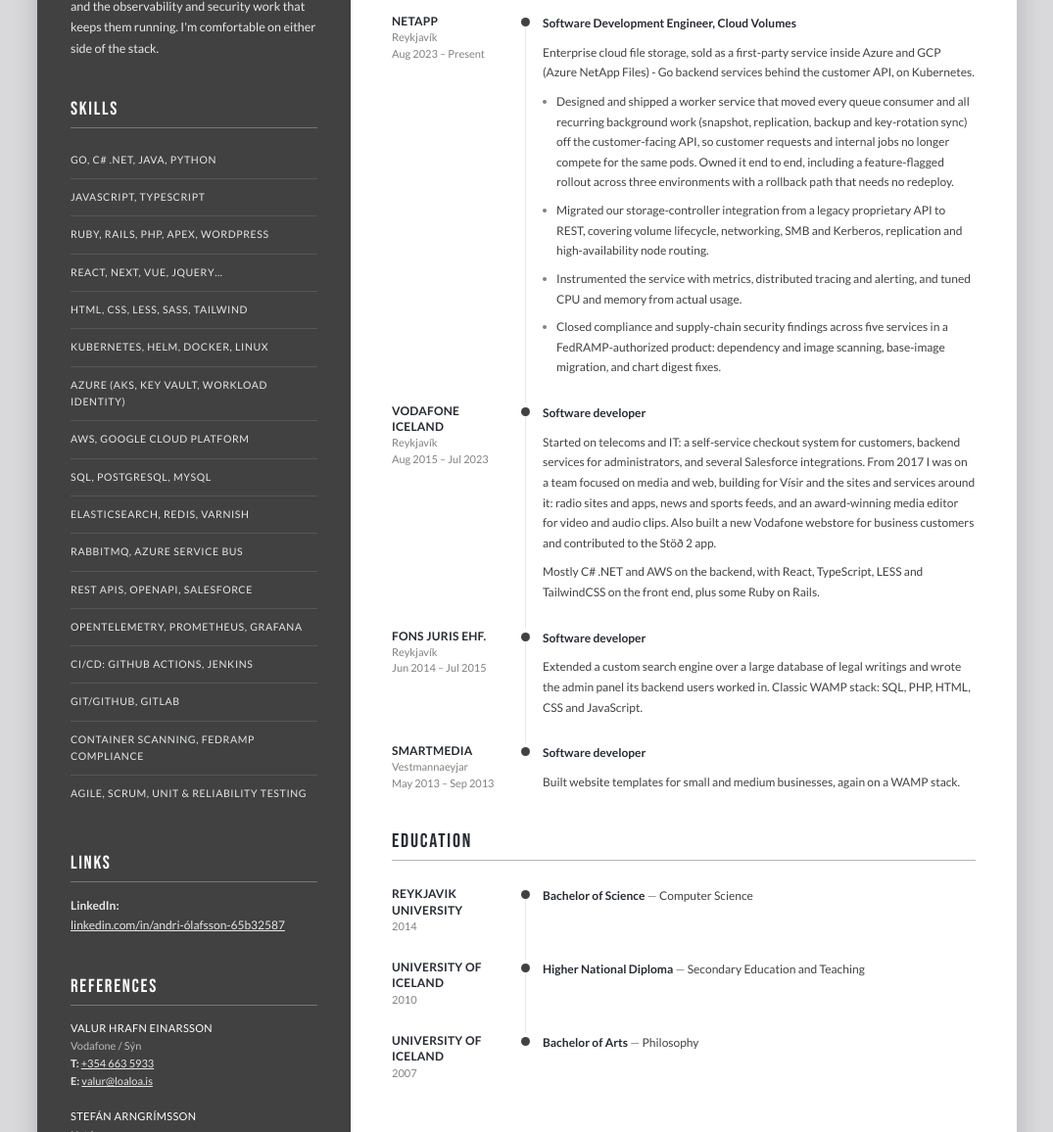
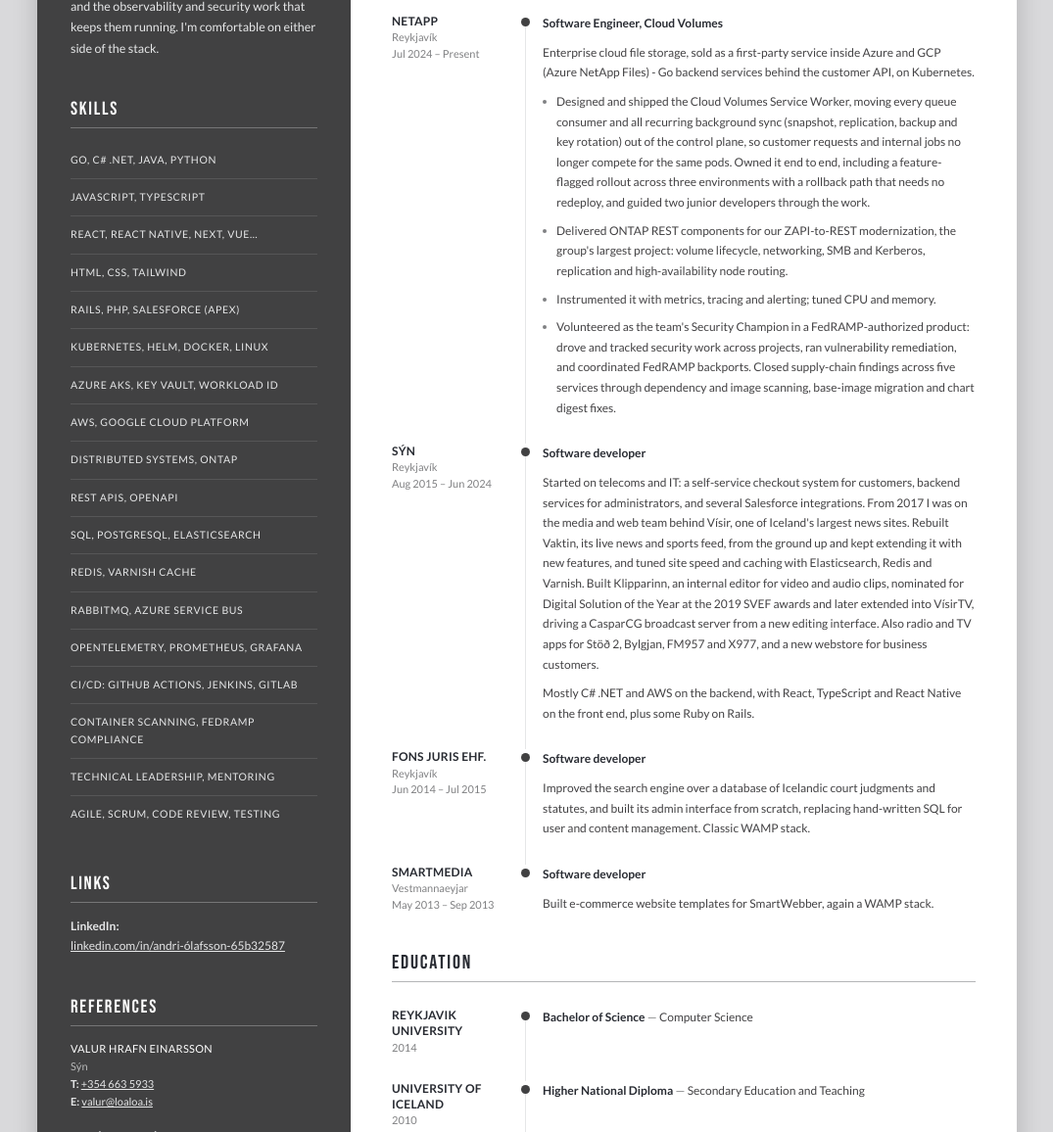
Before and after one commit to andrio12/andri-cv, a plain HTML site: page index.html in a window 1280 px wide. Shown: the part 297-1453 px from the top of the page at 98% size, without its empty margins (102-1177 px from the left). Drawn offline with Linux system fonts and the light colour scheme.

Commit message:
Added details on work xp

```diff
--- a/index.html
+++ b/index.html
@@ -305,19 +305,19 @@
     }
     .sidebar {
       background: none;
-      padding: 30px 24px 24px;
+      padding: 30px 24px 16px;
     }
-    .main { padding: 24px 26px 24px; }
+    .main { padding: 20px 26px 12px; }
     .name { font-size: 38px; }
     .role { letter-spacing: .18em; }
-    .masthead { margin-bottom: 20px; }
+    .masthead { margin-bottom: 14px; }
     .sidebar section + section { margin-top: 26px; }
-    .main section + section { margin-top: 20px; }
-    .main h2 { font-size: 17px; margin-bottom: 13px; }
+    .main section + section { margin-top: 15px; }
+    .main h2 { font-size: 17px; margin-bottom: 10px; }
     .sidebar h2 { font-size: 16px; }
     .about { font-size: 9.5px; line-height: 1.6; }
     .skills li { padding: 6px 0; font-size: 9px; }
-    .entry { padding-bottom: 13px; break-inside: avoid; }
+    .entry { padding-bottom: 11px; break-inside: avoid; }
     .body p, .body li { font-size: 9.5px; line-height: 1.6; }
     .body p { margin-bottom: 6px; }
     .body li { margin-bottom: 5px; }
@@ -340,7 +340,7 @@
     <section>
       <h2>About me</h2>
       <p class="about">
-        Software developer with 12 years of experience on production systems, currently building
+        Software developer with 13 years of experience on production systems, currently building
         backend services for cloud file storage at NetApp. The first half of my career was
         full-stack web work: C#&nbsp;.NET, React, AWS, some Ruby on Rails, and the last few
         years have been backend and platform: Go services on Kubernetes, message queues,
@@ -354,21 +354,22 @@
       <ul class="skills">
         <li>Go, C# .NET, Java, Python</li>
         <li>JavaScript, TypeScript</li>
-        <li>Ruby, Rails, PHP, Apex, WordPress</li>
-        <li>React, Next, Vue, jQuery…</li>
-        <li>HTML, CSS, LESS, SASS, Tailwind</li>
+        <li>React, React Native, Next, Vue…</li>
+        <li>HTML, CSS, Tailwind</li>
+        <li>Rails, PHP, Salesforce (Apex)</li>
         <li>Kubernetes, Helm, Docker, Linux</li>
-        <li>Azure (AKS, Key Vault, Workload Identity)</li>
+        <li>Azure AKS, Key Vault, Workload ID</li>
         <li>AWS, Google Cloud Platform</li>
-        <li>SQL, PostgreSQL, MySQL</li>
-        <li>Elasticsearch, Redis, Varnish</li>
+        <li>Distributed systems, ONTAP</li>
+        <li>REST APIs, OpenAPI</li>
+        <li>SQL, PostgreSQL, Elasticsearch</li>
+        <li>Redis, Varnish cache</li>
         <li>RabbitMQ, Azure Service Bus</li>
-        <li>REST APIs, OpenAPI, Salesforce</li>
         <li>OpenTelemetry, Prometheus, Grafana</li>
-        <li>CI/CD: GitHub Actions, Jenkins</li>
-        <li>Git/GitHub, GitLab</li>
+        <li>CI/CD: GitHub Actions, Jenkins, GitLab</li>
         <li>Container scanning, FedRAMP compliance</li>
-        <li>Agile, Scrum, unit &amp; reliability testing</li>
+        <li>Technical leadership, mentoring</li>
+        <li>Agile, Scrum, code review, testing</li>
       </ul>
     </section>
 
@@ -383,7 +384,7 @@
       <div class="refs">
         <div class="ref">
           <p class="ref-name">Valur Hrafn Einarsson</p>
-          <p class="ref-org">Vodafone / Sýn</p>
+          <p class="ref-org">Sýn</p>
           <p><b>T:</b> <a href="tel:+3546635933">+354 663 5933</a></p>
           <p><b>E:</b> <a href="mailto:valur@loaloa.is">valur@loaloa.is</a></p>
         </div>
@@ -429,36 +430,38 @@
         <div class="meta">
           <div class="org">NetApp</div>
           <div class="where">Reykjavík</div>
-          <div class="when">Aug 2023 – Present</div>
+          <div class="when">Jul 2024 – Present</div>
         </div>
         <div class="rail"></div>
         <div class="body">
-          <p class="title">Software Development Engineer, Cloud Volumes</p>
+          <p class="title">Software Engineer, Cloud Volumes</p>
           <p>
             Enterprise cloud file storage, sold as a first-party service inside Azure and GCP
             (Azure NetApp Files) - Go backend services behind the customer API, on Kubernetes.
           </p>
           <ul>
             <li>
-              Designed and shipped a worker service that moved every queue consumer and all
-              recurring background work (snapshot, replication, backup and key-rotation sync)
-              off the customer-facing API, so customer requests and internal jobs no longer
-              compete for the same pods. Owned it end to end, including a feature-flagged
-              rollout across three environments with a rollback path that needs no redeploy.
+              Designed and shipped the Cloud Volumes Service Worker, moving every queue
+              consumer and all recurring background sync (snapshot, replication, backup and
+              key rotation) out of the control plane, so customer requests and internal jobs
+              no longer compete for the same pods. Owned it end to end, including a
+              feature-flagged rollout across three environments with a rollback path that
+              needs no redeploy, and guided two junior developers through the work.
             </li>
             <li>
-              Migrated our storage-controller integration from a legacy proprietary API to
-              REST, covering volume lifecycle, networking, SMB and Kerberos, replication and
+              Delivered ONTAP REST components for our ZAPI-to-REST modernization, the group's
+              largest project: volume lifecycle, networking, SMB and Kerberos, replication and
               high-availability node routing.
             </li>
             <li>
-              Instrumented the service with metrics, distributed tracing and alerting, and
-              tuned CPU and memory from actual usage.
+                    Instrumented it with metrics, tracing and alerting; tuned CPU and memory.
             </li>
             <li>
-              Closed compliance and supply-chain security findings across five services in a
-              FedRAMP-authorized product: dependency and image scanning, base-image migration,
-              and chart digest fixes.
+              Volunteered as the team's Security Champion in a FedRAMP-authorized product:
+              drove and tracked security work across projects, ran vulnerability remediation,
+              and coordinated FedRAMP backports. Closed supply-chain findings across five
+              services through dependency and image scanning, base-image migration and chart
+              digest fixes.
             </li>
           </ul>
         </div>
@@ -466,24 +469,27 @@
 
       <article class="entry">
         <div class="meta">
-          <div class="org">Vodafone Iceland</div>
+          <div class="org">Sýn</div>
           <div class="where">Reykjavík</div>
-          <div class="when">Aug 2015 – Jul 2023</div>
+          <div class="when">Aug 2015 – Jun 2024</div>
         </div>
         <div class="rail"></div>
         <div class="body">
           <p class="title">Software developer</p>
           <p>
             Started on telecoms and IT: a self-service checkout system for customers, backend
-            services for administrators, and several Salesforce integrations. From 2017 I was
-            on a team focused on media and web, building for Vísir and the sites and services
-            around it: radio sites and apps, news and sports feeds, and an award-winning media
-            editor for video and audio clips. Also built a new Vodafone webstore for business
-            customers and contributed to the Stöð 2 app.
+            services for administrators, and several Salesforce integrations. From 2017 I was on
+            the media and web team behind Vísir, one of Iceland's largest news sites. Rebuilt
+            Vaktin, its live news and sports feed, from the ground up and kept extending it with
+            new features, and tuned site speed and caching with Elasticsearch, Redis and Varnish.
+            Built Klipparinn, an internal editor for video and audio clips, nominated for Digital
+            Solution of the Year at the 2019 SVEF awards and later extended into VísirTV, driving
+            a CasparCG broadcast server from a new editing interface. Also radio and TV apps for
+            Stöð 2, Bylgjan, FM957 and X977, and a new webstore for business customers.
           </p>
           <p>
-            Mostly C#&nbsp;.NET and AWS on the backend, with React, TypeScript, LESS and
-            TailwindCSS on the front end, plus some Ruby on Rails.
+            Mostly C#&nbsp;.NET and AWS on the backend, with React, TypeScript and React Native
+            on the front end, plus some Ruby on Rails.
           </p>
         </div>
       </article>
@@ -498,9 +504,9 @@
         <div class="body">
           <p class="title">Software developer</p>
           <p>
-            Extended a custom search engine over a large database of legal writings and wrote
-            the admin panel its backend users worked in. Classic WAMP stack: SQL, PHP, HTML,
-            CSS and JavaScript.
+            Improved the search engine over a database of Icelandic court judgments and statutes,
+            and built its admin interface from scratch, replacing hand-written SQL for user and
+            content management. Classic WAMP stack.
           </p>
         </div>
       </article>
@@ -515,7 +521,7 @@
         <div class="body">
           <p class="title">Software developer</p>
           <p>
-            Built website templates for small and medium businesses, again on a WAMP stack.
+            Built e-commerce website templates for SmartWebber, again a WAMP stack.
           </p>
         </div>
       </article>
```
Also changed, not shown: 5 other files.
